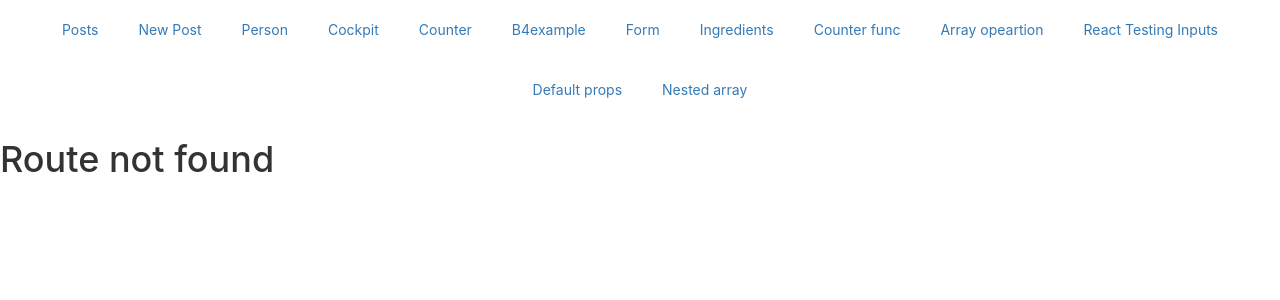
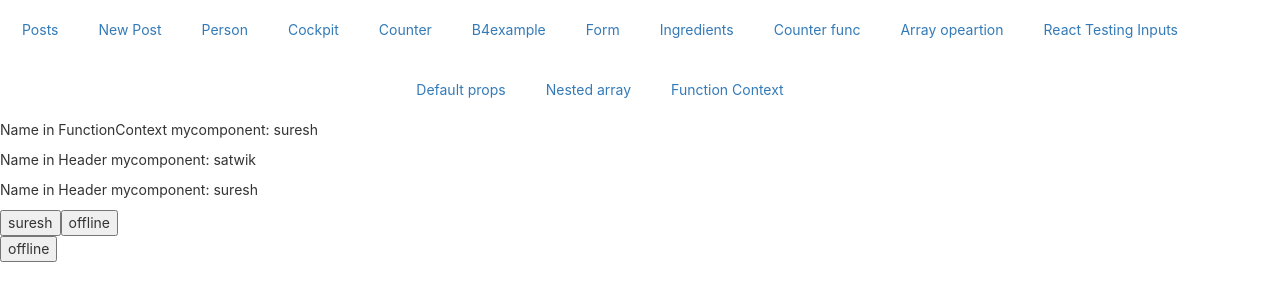
Before and after one commit to pradeecs73/ReactsJS18Version, a React (Create React App) app: page /functioncontext in a window 1280 px wide. Before the commit this address had no page. Shown: the top 300 px of the page. Built offline with nearby package versions, Linux system fonts and the light colour scheme.

Commit message:
fixing test

```diff
--- a/src/App.tsx
+++ b/src/App.tsx
@@ -18,6 +18,7 @@ import Fullpost from './components/Fullpost/Fullpost';
 import Newpost from './components/Newpost/Newpost';
 import Defaultprops from './components/Defaultprops/Defaultprops';
 import NestedArray from './components/NestedArray/NestedArray';
+import FunctionContext from './components/FunctionContext/FunctionContext';
 
 const Newpostcomponent=React.lazy(()=> import('./components/Newpost/Newpost'));
 
@@ -79,6 +80,7 @@ class App extends Component<{},{}> {
                           <Route exact path="/posts/:id"  component={Fullpost}></Route>
                           <Route exact path="/defaultprops/:id"  component={Defaultprops}></Route>
                           <Route exact path="/nestedarray"  component={NestedArray}></Route>
+                          <Route exact path="/functioncontext"  component={FunctionContext}></Route>
                           {this.state.authenticated?<Route exact path="/newpost" render={()=>
                               <Suspense  {...this.props} fallback={<div>loading</div>}>
                                <Newpostcomponent />
--- a/src/components/Defaultprops/Defaultprops.tsx
+++ b/src/components/Defaultprops/Defaultprops.tsx
@@ -1,4 +1,4 @@
-import React,{useEffect,useState} from 'react';
+import React,{useEffect,useState,useRef} from 'react';
 import {useParams,useLocation} from 'react-router-dom';
 import axios from 'axios';
 
@@ -6,8 +6,10 @@ const Defaultprops=(props:any)=> {
 const [nation,setNation]=useState("india");
 const params:any=useParams();
 let queryParam:any=useLocation().search;
+const inputRef:any = useRef();
 
   useEffect(()=>{
+    inputRef.current.focus();
     console.log('params',params['id']);
   },[]);
 
@@ -21,12 +23,12 @@ let queryParam:any=useLocation().search;
       <div>
         <button onClick={()=>setNation('bharat')}>set Nation</button>
       </div>
-      <Apiresult  nationName={nation}></Apiresult>
+      <Apiresult  ref={inputRef}  nationName={nation}></Apiresult>
     </div>
   );
 }
 
-const Apiresult=(props:any)=>{
+const Apiresult=React.forwardRef((props:any,ref:any)=>{
     const [apiData,setApiData]=useState([]);
     const { nationName } = props;
     const [nationNameChange,setNationNameChange]=useState(nationName);
@@ -56,11 +58,12 @@ const Apiresult=(props:any)=>{
             <div>
                 <p>national name  from prop : {nationName}</p>
                 <p>national name  through change : {nationNameChange}</p>
+                <input type='text'  ref={ref} />
             </div>
          </div>
     )
 
-}
+});
 
 const Person=(props:any)=>{
   return (
--- /dev/null
+++ b/src/components/FunctionContext/FunctionContext.tsx
@@ -0,0 +1,42 @@
+import React,{useEffect,useState,useRef, useContext} from 'react';
+const FunContext=React.createContext<any>({onlinevalue:false,setOnlineValue:()=>{},setMyvalue:()=>{}});
+
+const FunctionContext=(props:any)=> {
+     const [online,setOnline]=useState(false);
+     const [mytestvalue,setmytestValue]=useState('suresh');
+
+    return(
+
+         <div>
+              <p>Name in FunctionContext mycomponent: {mytestvalue}</p>
+           <FunContext.Provider value={{onlinevalue:online,setOnlineValue:setOnline,setMyvalue:setmytestValue,mytestvalue:mytestvalue}}>
+              <Layout></Layout>
+           </FunContext.Provider >
+         </div>
+
+      );
+};
+
+const Layout=(props:any)=>{
+     const contextreference=useContext(FunContext);
+     return (<div><Header></Header></div>)
+}
+
+const Header=(props:any)=>{
+    const contextreferenceheader=useContext(FunContext);
+    const [myvalue,setMyvalue]=useState('mahesh');
+    return (<div>
+           <p>Name in Header mycomponent: {contextreferenceheader.onlinevalue?'pradeep':'satwik'}</p>
+           <p>Name in Header mycomponent: {contextreferenceheader.mytestvalue}</p>
+           <button onClick={()=>contextreferenceheader.setMyvalue('satwik')}>{contextreferenceheader.mytestvalue}</button>
+           <button onClick={()=>contextreferenceheader.setOnlineValue(true)}>{contextreferenceheader.onlinevalue?'online':'offline'}</button>
+            <Button></Button>
+        </div>)
+}
+
+const Button=(props:any)=>{
+    const contextreference=useContext(FunContext);
+    return (<div><button onClick={()=>contextreference.setOnlineValue(true)}>{contextreference.onlinevalue?'online':'offline'}</button></div>)
+}
+
+export default FunctionContext;
--- a/src/container/Blog/Blog.css
+++ b/src/container/Blog/Blog.css
@@ -5,6 +5,7 @@
 
 .Blog{
     text-align:center;
+    width:1200px;
 }
 
 .Blog ul{
--- a/src/container/Blog/Blog.tsx
+++ b/src/container/Blog/Blog.tsx
@@ -49,6 +49,7 @@ class Blog extends Component<{},{}> {
                             <li><Link to="/reacttesting">React Testing Inputs</Link></li>
                             <li><Link to="/defaultprops/2">Default props</Link></li>
                             <li><Link to="/nestedarray">Nested array</Link></li>
+                            <li><Link to="/functioncontext">Function Context</Link></li>
                         </ul>
                     </nav>
                 </header>
--- a/src/context/auth-context.tsx
+++ b/src/context/auth-context.tsx
@@ -3,7 +3,7 @@ import React from 'react';
 const authContext = React.createContext<any>({
   authenticated: false,
   login: () => {},
-  receivedData:"",
+  receivedData:"mysore",
   shortenData: (str:any) => {
   }
 });
```
